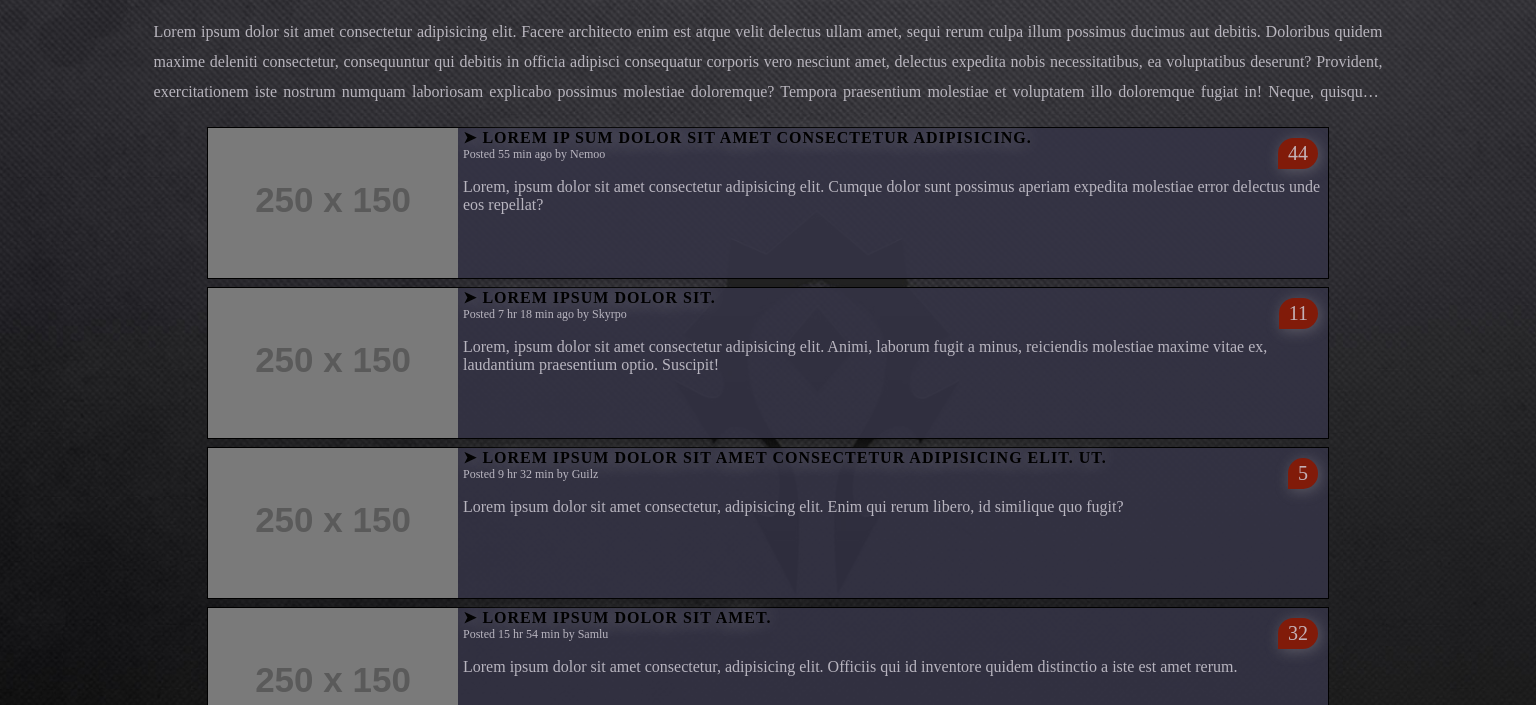
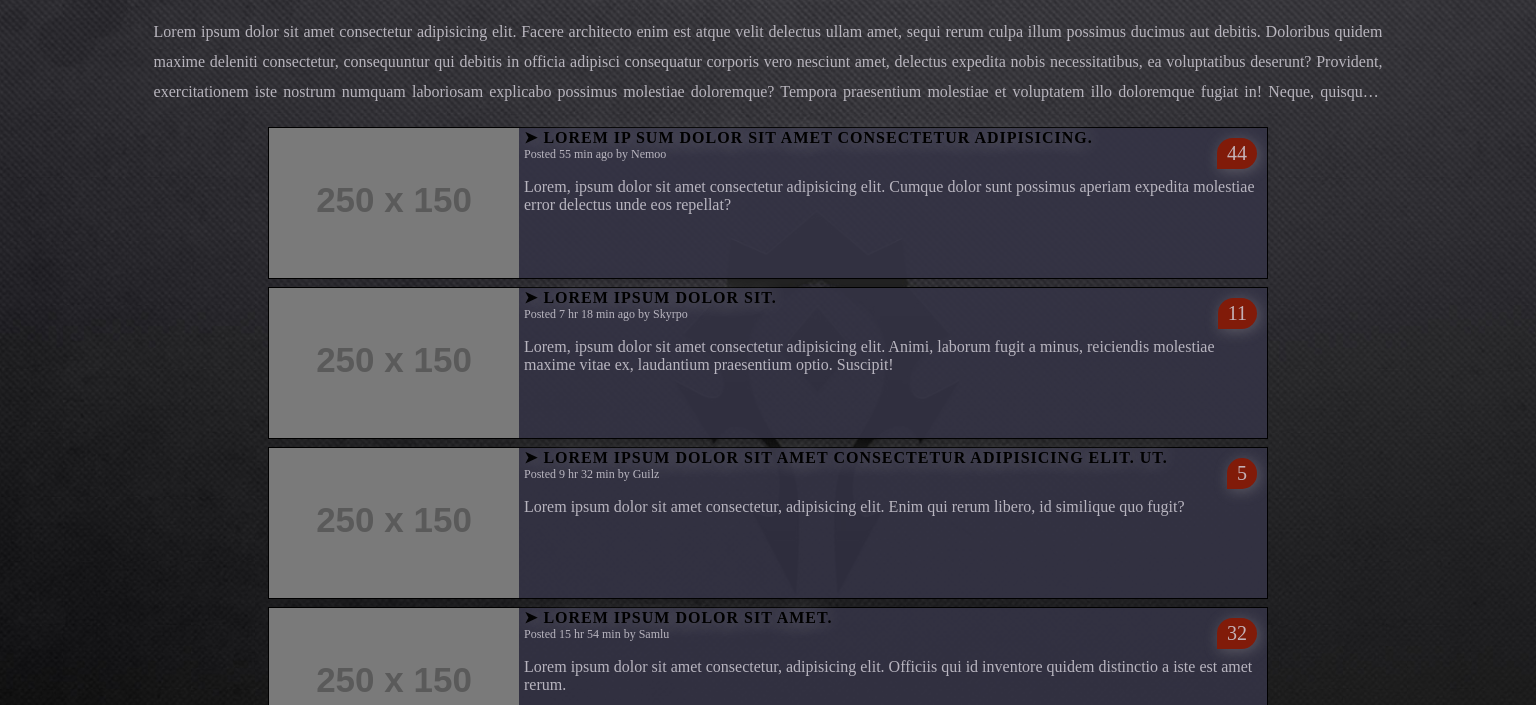
Before and after one commit to MathieuLdev/CSS_statique, a plain HTML site: page index.html in a window 1536 px wide. Shown: the part 79-784 px from the top of the page. Drawn offline with Linux system fonts and the light colour scheme; placeholder pictures from the web are drawn by us; a web font is replaced by a local one.

Commit message:
Modifications du CSS

```diff
--- a/style.css
+++ b/style.css
@@ -46,6 +46,7 @@ h2 {
     font-weight: bolder;
     text-shadow:0px 0px 20px rgb(255 255 255 / 49%);
     cursor: pointer;
+    /* user-select: none; */
 }
 
 h2:hover{
@@ -92,17 +93,15 @@ p::selection{
     position: relative;
     border: black 1px solid;
     background-color: rgba(53, 52, 70, 0.884);
-    margin-bottom: 8px;
+    margin: 8px auto;
+    width: 95%;
+    max-width: 1000px;
 }
 
 .preview-content{
     margin-left: 5px;
     /* backdrop-filter: blur(5px); */
 }
-
-
-
-
 
 .info-article{
     font-size: 12px;
@@ -122,6 +121,7 @@ p::selection{
     border-radius: 150px 150px 150px 0px;
     box-shadow: 2px 2px 15px rgba(192, 189, 189, 0.301);
     cursor: pointer;
+    user-select: none;
 }
 
 .comments-article:hover{
@@ -133,11 +133,3 @@ p::selection{
         display: none;
     }
 }
-
-@media screen and (min-width: 1300px) {
-    .article{
-        width: 75%;
-        margin: 8px auto;
-
-    }
-}
```
